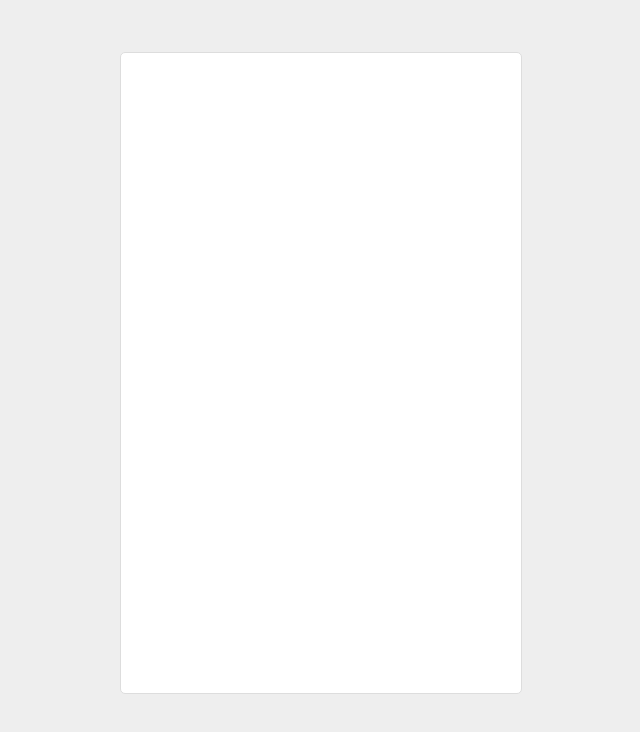
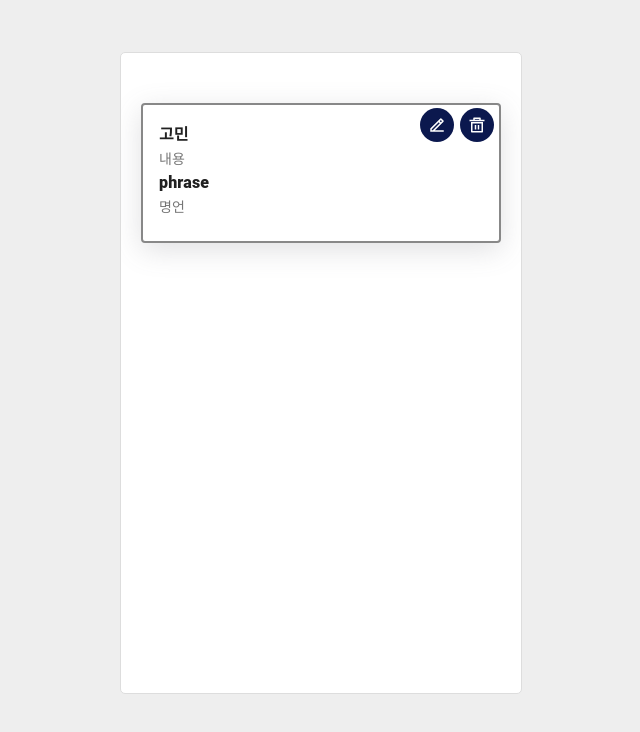
Before and after one commit to uvula6921/cheerup-FE, a React (Create React App) app in the folder cheerup/: page /list in a window 1280 px wide. Shown: the top 732 px of the page, without its empty margins (319-959 px from the left). Built offline with nearby package versions, Linux system fonts and the light colour scheme.

Commit message:
List 뷰 만들기, 데이터 가져오기

```diff
--- /dev/null
+++ b/cheerup/src/pages/Edit.js
@@ -0,0 +1,58 @@
+// import React, { useState } from "react";
+// import { makeStyles } from "@material-ui/core/styles";
+// import Modal from "@material-ui/core/Modal";
+// import Backdrop from "@material-ui/core/Backdrop";
+// import Fade from "@material-ui/core/Fade";
+// import { useDispatch, useSelector } from "react-redux";
+
+// const useStyles = makeStyles((theme) => ({
+//   modal: {
+//     display: "flex",
+//     alignItems: "center",
+//     justifyContent: "center",
+//   },
+//   paper: {
+//     backgroundColor: theme.palette.background.paper,
+//     border: "2px solid #000",
+//     boxShadow: theme.shadows[5],
+//     width: "356px",
+//   },
+// }));
+
+// const Edit = ({ oneDict, dictId }) => {
+//   const editModalOpen = useSelector((state) => state.dict.modalOpen);
+//   const classes = useStyles();
+//   const dispatch = useDispatch();
+//   const handleModalClose = () => {
+//     dispatch(modalOpen(false));
+//   };
+
+//   return (
+//     <div>
+//       <Modal
+//         aria-labelledby="transition-modal-title"
+//         aria-describedby="transition-modal-description"
+//         className={classes.modal}
+//         open={editModalOpen}
+//         onClose={handleModalClose}
+//         closeAfterTransition
+//         BackdropComponent={Backdrop}
+//         BackdropProps={{
+//           timeout: 500,
+//         }}
+//       >
+//         <Fade in={editModalOpen}>
+//           <div className={classes.paper}>
+//             <Write
+//               isEdit={editModalOpen}
+//               oneDict={oneDict}
+//               dictId={dictId}
+//             ></Write>
+//           </div>
+//         </Fade>
+//       </Modal>
+//     </div>
+//   );
+// };
+
+// export default Edit;
--- a/cheerup/src/pages/List.js
+++ b/cheerup/src/pages/List.js
@@ -0,0 +1,127 @@
+import React, { useEffect, useRef, useState } from "react";
+import styled from "styled-components";
+import { IconButton } from "@material-ui/core";
+import CreateIcon from "@material-ui/icons/Create";
+import { Link } from "react-router-dom";
+import { Card, Typography, CardContent } from "@material-ui/core";
+import { useDispatch, useSelector } from "react-redux";
+import { withRouter } from "react-router";
+import Edit from "./Edit";
+import { actionCreators as listActions } from "../redux/modules/articles";
+
+const List = (props) => {
+  const scrollTarget = useRef();
+  const dispatch = useDispatch();
+  const article_list = useSelector((state) => state.article.article_list);
+  const [modalOpen, setModalOpen] = useState(false);
+
+  useEffect(() => {
+    dispatch(listActions.loadArticleSV());
+  }, []);
+  return (
+    <ListWrap ref={scrollTarget}>
+      {article_list.map((l, idx) => {
+        return (
+          <Card
+            key={idx}
+            id={l.id}
+            style={{
+              margin: "20px",
+              border: "2px solid #888",
+              boxShadow: "rgba(100, 100, 111, 0.2) 0px 7px 29px 0px",
+              position: "relative",
+            }}
+          >
+            <IconButton
+              size="small"
+              aria-label="delete"
+              style={{
+                backgroundColor: "#0B184E",
+                padding: "8px",
+                position: "absolute",
+                top: "3px",
+                right: "5px",
+              }}
+              onClick={() => {}}
+            >
+              <svg
+                xmlns="http://www.w3.org/2000/svg"
+                viewBox="0 0 24 24"
+                width="18"
+                height="18"
+              >
+                <path fill="none" d="M0 0h24v24H0z" />
+                <path
+                  d="M4 8h16v13a1 1 0 0 1-1 1H5a1 1 0 0 1-1-1V8zm2 2v10h12V10H6zm3 2h2v6H9v-6zm4 0h2v6h-2v-6zM7 5V3a1 1 0 0 1 1-1h8a1 1 0 0 1 1 1v2h5v2H2V5h5zm2-1v1h6V4H9z"
+                  fill="rgba(255,255,255,1)"
+                />
+              </svg>
+            </IconButton>
+            <IconButton
+              size="small"
+              aria-label="edit"
+              style={{
+                backgroundColor: "#0B184E",
+                padding: "8px",
+                position: "absolute",
+                top: "3px",
+                right: "45px",
+              }}
+              onClick={() => {
+                dispatch(modalOpen(true));
+              }}
+            >
+              <svg
+                xmlns="http://www.w3.org/2000/svg"
+                viewBox="0 0 24 24"
+                width="18"
+                height="18"
+              >
+                <path fill="none" d="M0 0h24v24H0z" />
+                <path
+                  d="M5 19h1.414l9.314-9.314-1.414-1.414L5 17.586V19zm16 2H3v-4.243L16.435 3.322a1 1 0 0 1 1.414 0l2.829 2.829a1 1 0 0 1 0 1.414L9.243 19H21v2zM15.728 6.858l1.414 1.414 1.414-1.414-1.414-1.414-1.414 1.414z"
+                  fill="rgba(255,255,255,1)"
+                />
+              </svg>
+            </IconButton>
+
+            <CardContent>
+              <Typography
+                variant="subtitle1"
+                component="h4"
+                style={{
+                  fontWeight: "800",
+                }}
+              >
+                고민
+              </Typography>
+              <Typography variant="body2" color="textSecondary" component="p">
+                {l.content}
+              </Typography>
+              <Typography
+                variant="subtitle1"
+                component="h4"
+                style={{
+                  fontWeight: "800",
+                }}
+              >
+                phrase
+              </Typography>
+              <Typography variant="body2" color="textSecondary" component="p">
+                {l.saying}
+              </Typography>
+            </CardContent>
+          </Card>
+        );
+      })}
+
+      {/* <Edit></Edit> */}
+    </ListWrap>
+  );
+};
+
+const ListWrap = styled.div`
+  padding-top: 30px;
+`;
+
+export default withRouter(List);
--- a/cheerup/src/redux/configureStore.js
+++ b/cheerup/src/redux/configureStore.js
@@ -3,13 +3,11 @@ import thunk from "redux-thunk";
 import { createBrowserHistory } from "history";
 import { connectRouter } from "connected-react-router";
 
-import Calendar from "./modules/calendar";
 import Article from "./modules/articles";
 
 export const history = createBrowserHistory();
 
 const rootReducer = combineReducers({
-  calendar: Calendar,
   article: Article,
   router: connectRouter(history),
 });
--- a/cheerup/src/redux/modules/articles.js
+++ b/cheerup/src/redux/modules/articles.js
@@ -2,12 +2,13 @@
 // import history from "../../history";
 import { createAction, handleActions } from "redux-actions";
 import { produce } from "immer";
+import RESP from "../../shared/response";
 
-const LOAD_ARTICLE = "dic/LOAD_ARTICLE";
-const CREATE_ARTICLE = "dic/CREATE_ARTICLE";
+const LOAD_ARTICLE = "articles/LOAD_ARTICLE";
+const CREATE_ARTICLE = "articles/CREATE_ARTICLE";
 
-const loadArticle = createAction(LOAD_ARTICLE, (content) => ({
-  content,
+const loadArticle = createAction(LOAD_ARTICLE, (article_list) => ({
+  article_list,
 }));
 const createArticle = createAction(CREATE_ARTICLE, (content, pharase) => ({
   content,
@@ -16,15 +17,22 @@ const createArticle = createAction(CREATE_ARTICLE, (content, pharase) => ({
 
 const initialState = {
   username: [],
-  content: ["코딩을 잘하고 싶어요"],
+  article_list: [],
   saying: [],
+};
+
+const loadArticleSV = () => {
+  return function (dispatch, getState, { history }) {
+    const resp = RESP.ARTICLE.articles;
+    dispatch(loadArticle(resp));
+  };
 };
 
 export default handleActions(
   {
-    [LOAD_ARTICLE]: (state, actioin) =>
+    [LOAD_ARTICLE]: (state, action) =>
       produce(state, (draft) => {
-        draft.content = actioin.payload.content;
+        draft.article_list = action.payload.article_list;
       }),
     [CREATE_ARTICLE]: (state, action) =>
       produce(state, (draft) => {
@@ -37,5 +45,6 @@ export default handleActions(
 const actionCreators = {
   loadArticle,
   createArticle,
+  loadArticleSV,
 };
 export { actionCreators };
--- a/cheerup/src/redux/modules/calendar.js
+++ /dev/null
@@ -1,24 +0,0 @@
-import { createAction, handleActions } from "redux-actions";
-import { produce } from "immer";
-import "moment";
-import moment from "moment";
-
-// initial state
-const initialState = {
-  list: {},
-  today: moment(),
-};
-
-// actions
-
-// action creators
-
-// middleware actions
-
-// reducer using handle actions, immer
-export default handleActions(
-  {
-
-  },
-  initialState
-);
--- a/cheerup/src/shared/App.js
+++ b/cheerup/src/shared/App.js
@@ -4,6 +4,7 @@ import { Route } from "react-router-dom";
 import { history } from "../redux/configureStore";
 import { useDispatch } from "react-redux";
 import Main from "../pages/Main";
+import List from "../pages/List";
 import styled from "styled-components";
 import Mainphrase from "../pages/Mainphrase";
 import "./App.css";
@@ -17,6 +18,7 @@ function App() {
         <ConnectedRouter history={history}>
           <Route path="/" exact component={Main} />
           <Route path="/phrase" exact component={Mainphrase} />
+          <Route path="/list" exact component={List} />
         </ConnectedRouter>
       </Container>
     </div>
--- /dev/null
+++ b/cheerup/src/shared/response.js
@@ -0,0 +1,15 @@
+const RESP = {
+  ARTICLE: {
+    articles: [
+      {
+        _id: "1",
+        username: "임꺽정",
+        content: "내용",
+        saying: "명언",
+        createdAt: "12:33",
+      },
+    ],
+  },
+};
+
+export default RESP;
```
Also changed, not shown: cheerup/public/manifest.json.
